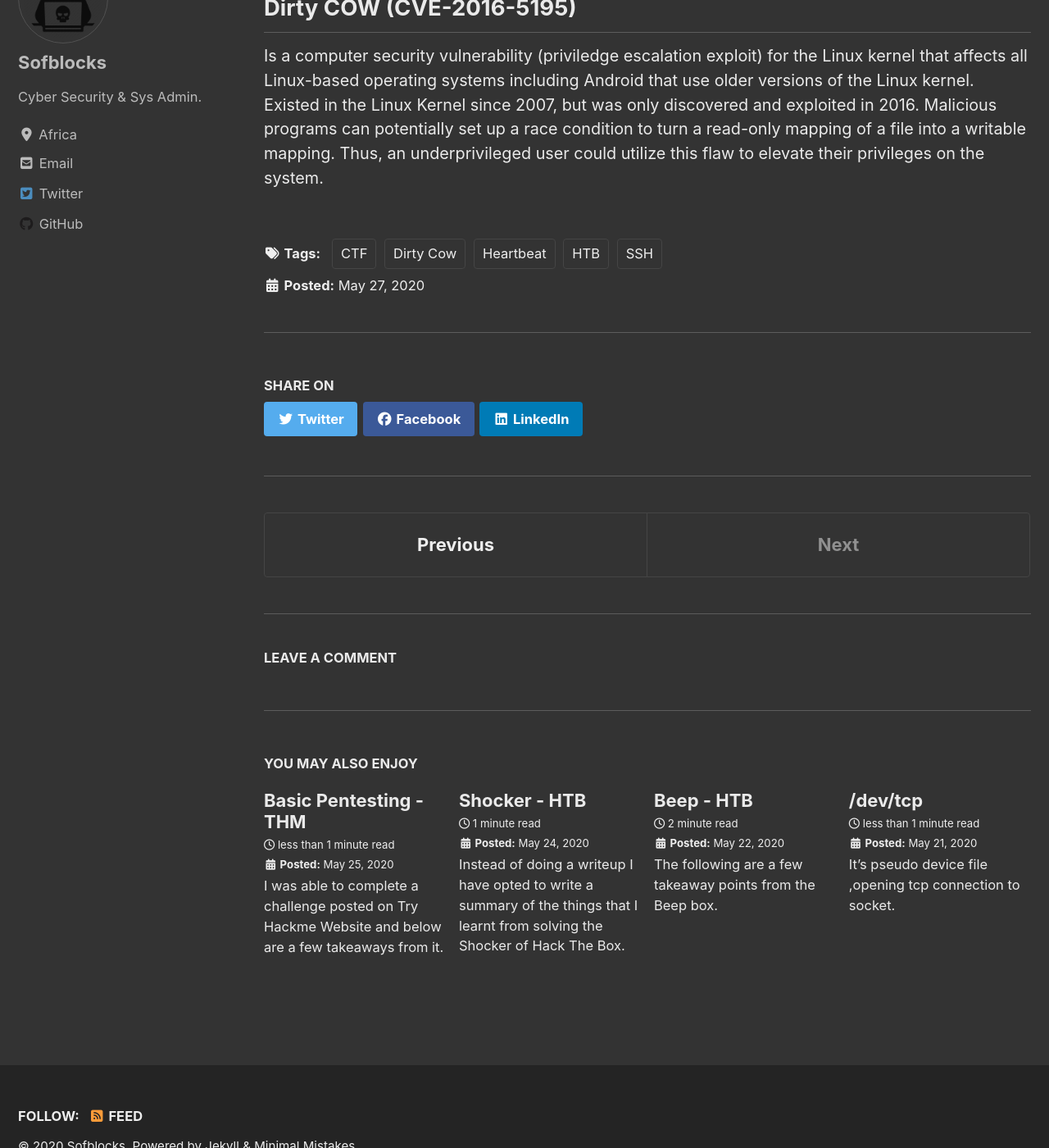
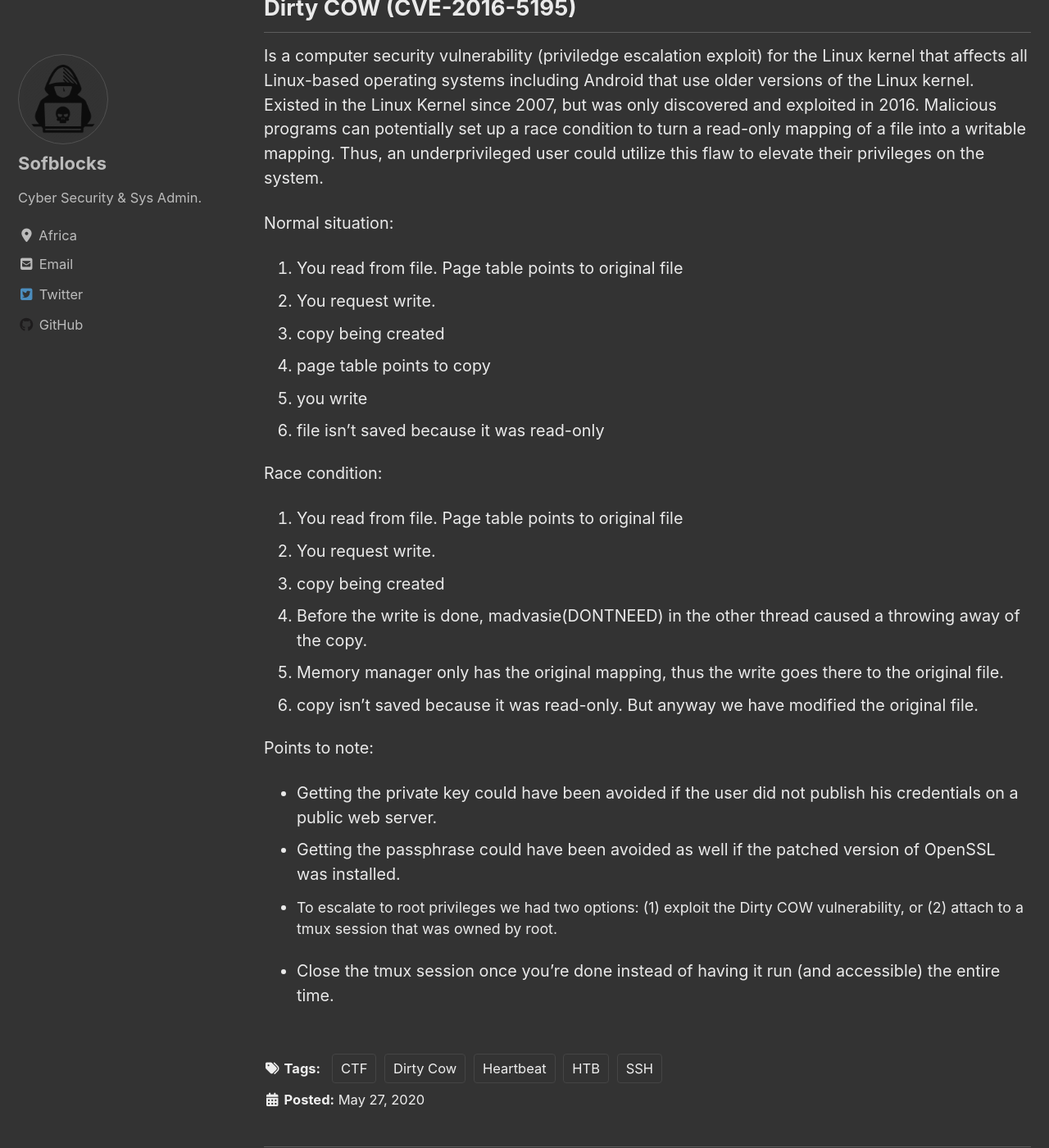
Before and after one commit to sofblocks/sofblocks.github.io, a Jekyll site: the page built from _posts/ctf/2020-05-27-valentine.md, in a window 1280 px wide and 1400 px high, scrolled down 1426 px. Shown: the whole window at 82% size. Built offline with Jekyll 4.4.1, drawn with Linux system fonts in a browser that asks for light colours; cached includes are drawn as plain includes; nearby versions of some CDN libraries; comment, search, counter and statistics services are not loaded; some of the changed text lies outside the part shown.

Commit message:
Update 2020-05-27-valentine.md

```diff
--- a/_posts/ctf/2020-05-27-valentine.md
+++ b/_posts/ctf/2020-05-27-valentine.md
@@ -37,3 +37,28 @@
 
 Is a computer security vulnerability (priviledge escalation exploit) for the Linux kernel that affects all Linux-based operating systems including Android that use older versions of the Linux kernel. Existed in the Linux Kernel since 2007, but was only discovered and exploited in 2016.
 Malicious programs can potentially set up a race condition to turn a read-only mapping of a file into a writable mapping. Thus, an underprivileged user could utilize this flaw to elevate their privileges on the system.
+
+Normal situation:
+1. You read from file. Page table points to original file
+2. You request write.
+3. copy being created
+4. page table points to copy
+5. you write
+6. file isn't saved because it was read-only
+
+Race condition:
+1. You read from file. Page table points to original file
+2. You request write.
+3. copy being created
+4. Before the write is done, madvasie(DONTNEED) in the other thread caused a throwing away of the copy.
+5. Memory manager only has the original mapping, thus the write goes there to the original file.
+6. copy isn't saved because it was read-only. But anyway we have modified the original file.
+
+
+Points to note:
+
+* Getting the private key could have been avoided if the user did not publish his credentials on a public web server.
+* Getting the passphrase could have been avoided as well if the patched version of OpenSSL was installed.
+* To escalate to root privileges we had two options: (1) exploit the Dirty COW vulnerability, or (2) attach to a tmux session that was owned by root.
+
+* Close the tmux session once you’re done instead of having it run (and accessible) the entire time.
```
